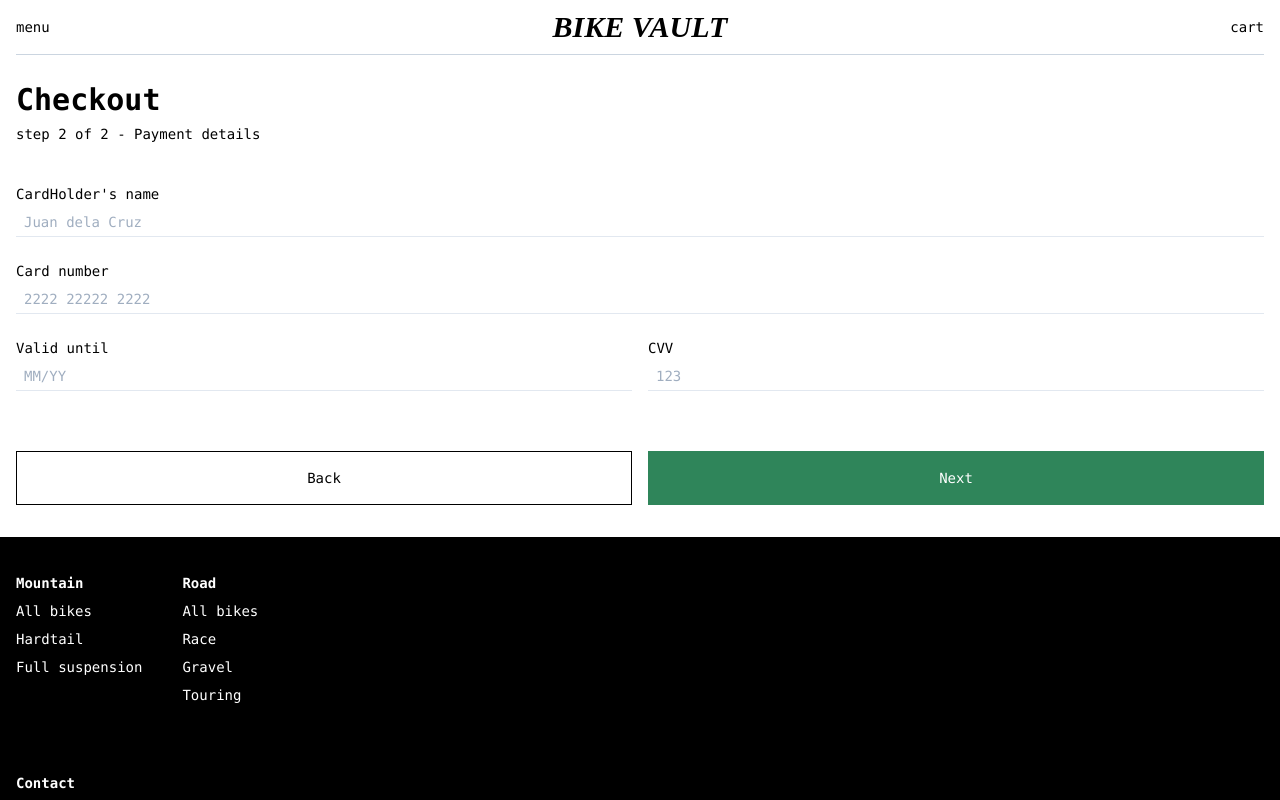
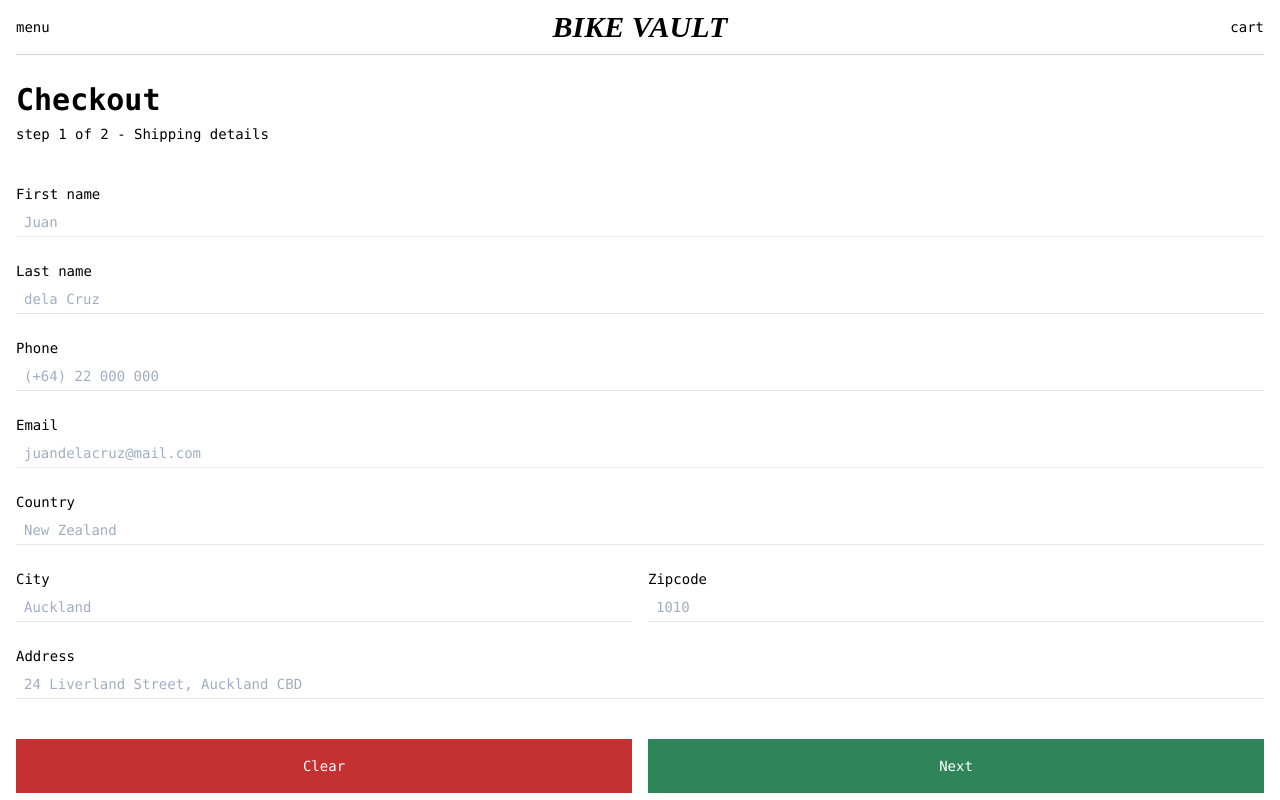
Before and after one commit to jasonvictorio/bike-vault, a React (Create React App) app: page /checkout in a window 1280 px wide. Shown: the top 800 px of the page. Built offline with nearby package versions, Linux system fonts and the light colour scheme.

Commit message:
i shouldve used reactFormHook

```diff
--- a/src/views/Checkout.tsx
+++ b/src/views/Checkout.tsx
@@ -1,5 +1,6 @@
 import React, { useState, FormEvent } from 'react'
 import { RouteComponentProps } from '@reach/router'
+import { mapValues } from 'lodash'
 
 import { useFormField, UseFormField } from '../utils'
 import { Input } from '../components'
@@ -60,7 +61,7 @@ const Checkout = (props: RouteComponentProps) => {
     },
   }
 
-  const [currentStep, setCurrentStep] = useState<1 | 2>(2)
+  const [currentStep, setCurrentStep] = useState<1 | 2>(1)
   const scrollToTop = () => window.scrollTo({ top: 0, behavior: 'smooth' })
   const handleBack = () => {
     setCurrentStep(1)
@@ -69,8 +70,15 @@ const Checkout = (props: RouteComponentProps) => {
 
   const handleSubmit = (e: FormEvent) => {
     e.preventDefault()
-    setCurrentStep(2)
     scrollToTop()
+    if (currentStep === 1) {
+      setCurrentStep(2)
+      return
+    }
+
+    const sForm = mapValues(shippingForm, 'value')
+    const pForm = mapValues(paymentForm, 'value')
+    console.log(sForm, pForm)
   }
 
   const handleClear = () => {
```
